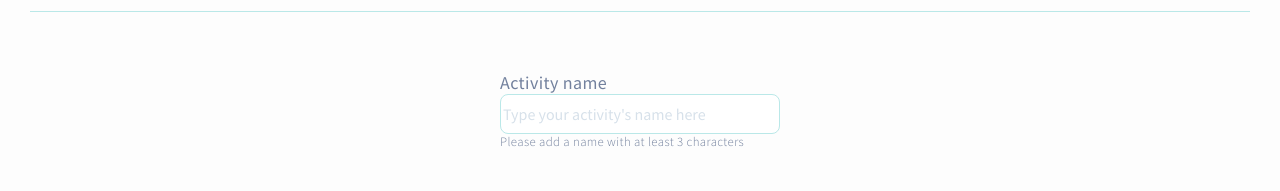
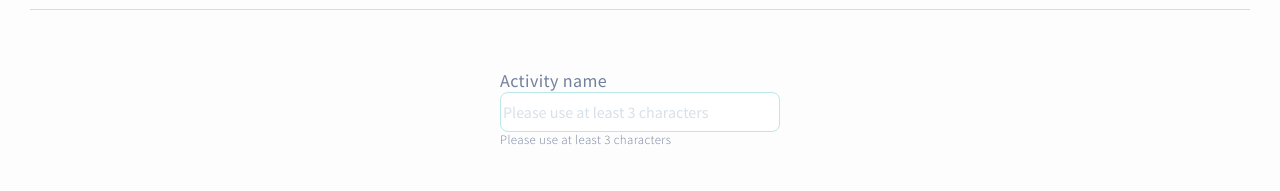
Before and after one commit to sinafischer/capstone-project, a React (Create React App) app: page / in a window 1280 px wide. Shown: the part 151-342 px from the top of the page. Built offline with nearby package versions, Linux system fonts and the light colour scheme.

Commit message:
Refine styling error message

```diff
--- a/src/components/AddActivityForm.js
+++ b/src/components/AddActivityForm.js
@@ -21,19 +21,23 @@ export default function AddActivityForm({ setActivity }) {
           type="text"
           minLength="3"
           maxLength="40"
-          placeholder="Type your activity's name here"
+          placeholder="Please use at least 3 characters"
           autoFocus
           required
           data-testid="activity-name"
         />
-        {newActivity.name.length <= 3 && (
-          <StyledError>
-            Please add a name with at least 3 characters
-          </StyledError>
-        )}
-        {newActivity.name.length >= 40 && (
-          <StyledError>Please use a maximum of 40 characters</StyledError>
-        )}
+        <ErrorContainer>
+          {newActivity.name.length <= 3 && (
+            <StyledErrorMessage>
+              Please use at least 3 characters
+            </StyledErrorMessage>
+          )}
+          {newActivity.name.length >= 40 && (
+            <StyledErrorMessage>
+              Please use a maximum of 40 characters
+            </StyledErrorMessage>
+          )}
+        </ErrorContainer>
       </StyledLabel>
       <StyledLabel htmlFor="details">
         Activity details
@@ -47,7 +51,9 @@ export default function AddActivityForm({ setActivity }) {
           placeholder="Write a description of the activity or some useful information"
         />
         {newActivity.name.length >= 500 && (
-          <StyledError>Please use a maximum of 500 characters</StyledError>
+          <StyledErrorMessage>
+            Please use a maximum of 500 characters
+          </StyledErrorMessage>
         )}
       </StyledLabel>
       <StyledAddButton
@@ -157,8 +163,11 @@ const StyledAddButton = styled.button`
   }
 `
 
-const StyledError = styled.div`
+const StyledErrorMessage = styled.div`
   color: var(--text-primary);
   font-size: 0.8rem;
   font-weight: 300;
 `
+const ErrorContainer = styled.div`
+  height: 20px;
+`
```
